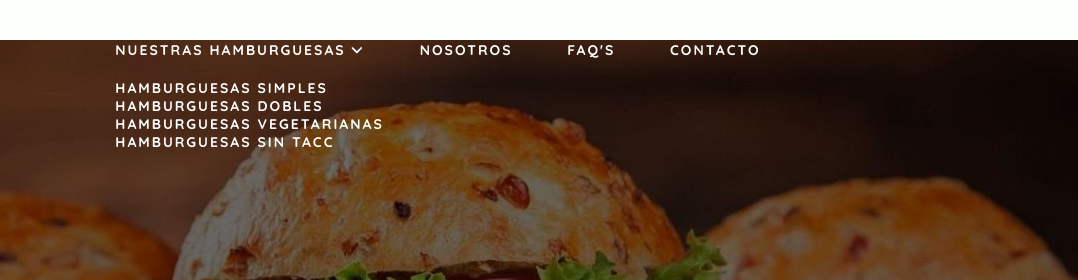
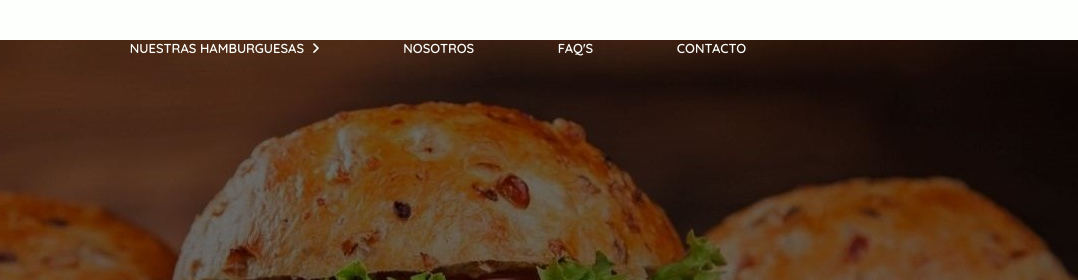
Before and after one commit to LucianoGonzalez84/Hamburguesas-BURGUER, a plain HTML site: page index.html in a window 1280 px wide. Shown: the top 280 px of the page, 202-1280 px from the left. Drawn offline with Linux system fonts and the light colour scheme; a web font is replaced by a local one.

Commit message:
avances version 3

```diff
--- a/index.html
+++ b/index.html
@@ -24,60 +24,57 @@
         <nav class="navegador" id="navegador">
             <div class="navegador__icono">
                 <img src="./assets/images/IconoNegro.png" alt="icono" class="icono_negro" id="icono-negro">
-                <img src="./assets/images/iconoBlanco.png" alt="icono"
-                class="icono_blanco" id="icono-blanco">
+                <img src="./assets/images/iconoBlanco.png" alt="icono" class="icono_blanco" id="icono-blanco">
             </div>
-            <div class="navegadorItems">
-                <ul>
-                    <li><a href="">Nuestras hamburguesas<i class="fa-solid fa-angle-down"></i></a>
-                        <ul>
-                            <li><a href="#">Hamburguesas Simples</a></li>
-                            <li><a href="#">Hamburguesas Dobles</a></li>
-                            <li><a href="#">Hamburguesas Vegetarianas</a></li>
-                            <li><a href="#">Hamburguesas Sin TACC</a></li>
+            <ul class="navegador__menu">
+                <li class="menu__items" id="item-desplegable"><a>Nuestras hamburguesas<i
+                            class="fa-solid fa-angle-right item__desplegable__icono"
+                            id="item-desplegable-icono"></i></a>
+                    <ul class="menu_desplegado" id="menu-desplegado">
+                        <li><a href="#simples">Hamburguesas Simples</a></li>
+                        <li><a href="#dobles">Hamburguesas Dobles</a></li>
+                        <li><a href="#vegetarianas">Hamburguesas Vegetarianas</a></li>
+                        <li><a href="#sintacc">Hamburguesas Sin TACC</a></li>
                     </ul>
                 </li>
-                    <li><a href="#">Nosotros</a></li>
-                    <li><a href="#">Faq's</a></li>
-                    <li><a href="#">Contacto</a></li>
-
+                <li class="menu__items"><a href="#">Nosotros</a></li>
+                <li class="menu__items"><a href="#">Faq's</a></li>
+                <li class="menu__items"><a href="#">Contacto</a></li>
             </ul>
-            </div>
             <div class="navegador__carrito" id="boton-carrito">
                 <button><i class="fa-solid fa-cart-shopping"></i></button>
                 <div class="cantidad_productos">
                     <span id="productos-en-carrito">0</span>
                 </div>
             </div>
-
-
-
-
         </nav>
     </header>
 
 
     <main id="main">
+        <section>
 
-        <div id="mainCarritoActivo" class="inactivo">
-
-        </div>
-        <div class="hamburguesas">
+        </section>
+        <section>
+            <div class="hamburguesas" id="simples">
                 <h2 class="hamburguesas__titulo">hamburguesas simples</h2>
             </div>
             <div id="listaHamburguesasSimples" class="listaHamburguesas"></div>
-        <div class="hamburguesas">
+            <div class="hamburguesas" id="dobles">
                 <h2 class="hamburguesas__titulo">hamburguesas dobles</h2>
             </div>
             <div id="listaHamburguesasDobles" class="listaHamburguesas"></div>
-        <div class="hamburguesas">
+            <div class="hamburguesas" id="vegetarianas">
                 <h2 class="hamburguesas__titulo">hamburguesas vegetarianas</h2>
             </div>
             <div id="listaHamburguesasVegetarianas" class="listaHamburguesas"></div>
-        <div class="hamburguesas">
+            <div class="hamburguesas" id="sintacc">
                 <h2 class="hamburguesas__titulo">hamburguesas sin tacc</h2>
             </div>
             <div id="listaHamburguesasSinTacc" class="listaHamburguesas"></div>
+            <div id="mainCarritoActivo" class="inactivo"></div>
+        </section>
+
     </main>
 
     <div id="contenedor_carrito" class="inactivo">
--- a/style.css
+++ b/style.css
@@ -18,6 +18,7 @@
   margin: 0;
   box-sizing: border-box;
   font-size: 62.5%;
+  scroll-behavior: smooth;
 }
 
 body {
@@ -30,46 +31,47 @@
   HEADER
 
   */
-  header{
+header {
   height: 100vh;
   width: 100%;
   background-image: url(./assets/images/hamburguesa1.jpg);
   object-fit: cover;
   background-position: center;
   background-repeat: no-repeat;
-    background-attachment:local
-
+  background-attachment: local
 }
 
 
 /* NAVEGADOR */
 .navegador {
   width: 100%;
-    height: 10rem;
+  min-height: 10rem;
   background-color: inherit;
   color: var(--colorBlanco);
   position: fixed;
   z-index: 3;
   display: flex;
-    transition: all 0.5s;
+  transition: all 400ms;
   justify-content: space-around;
   align-items: center;
 }
-  .navegadorScroll{
+
+.navegadorScroll {
   width: 100%;
-    height: 10rem;
+  min-height: 10rem;
   background-color: var(--colorBlanco);
   color: var(--colorNegro);
   position: fixed;
   z-index: 3;
   display: flex;
-    transition: all 0.5s;
+  transition: all 400ms;
   justify-content: space-around;
   align-items: center;
   border-bottom: 1px solid var(--colorBordeProducto);
   box-shadow: 0rem 0rem 2rem var(--colorSombra);
 }
-  .navegador__icono{
+
+.navegador__icono {
   height: 5rem;
   width: 16rem;
   position: relative;
@@ -77,63 +79,76 @@
   align-items: center;
   justify-content: center;
 }
-  .navegador__icono .icono_negro{
-    position: absolute;
-  }
-  .navegador__icono .icono_blanco{
+
+.navegador__icono .icono_negro {
   position: absolute;
 }
 
-  .navegadorItems{
+.navegador__icono .icono_blanco {
+  position: absolute;
+}
+
+
+
+.navegador__menu {
+  display: flex;
+  align-items: center;
+  justify-content: space-around;
   width: 70rem;
-    height: 5rem;
   position: relative;
 }
-  .navegadorItems ul{
-    height: 100%;
+.menu__items {
   list-style: none;
+  overflow: hidden;
+  height: 2rem;
+}
+.item__desplegable__icono {
+  margin-left: 0.75rem;
+  font-size: 1.3rem;
+  font-weight: 700;
+}
+.menu__items a {
+  font-family: var(--fuenteSecundaria);
+  font-size: 1.3rem;
+  font-weight: 600;
+  text-decoration: none;
+  text-transform: uppercase;
+  color: inherit;
+  transition: color 400ms;
+}
+.menu__items a:hover {
+  color: var(--colorAmarillo);
+}
+.menu_desplegado {
+  position: absolute;
+  height: 0;
+  width: 105%;
+  transform: translateX(-6%);
+  list-style: none;
+  margin-top: 0.75rem;
+  overflow: hidden;
   display: flex;
-    justify-content: space-around;
   align-items: center;
+  justify-content: space-between;
+  padding: 0 0.5rem;
+  transition: height 400ms;
+
+}
+.menu_desplegado li {
+  padding: 0.5rem 0 0.5rem 0;
 
 
 }
-  .navegadorItems ul a{
-    font-family: var(--fuenteSecundaria);
-    font-size: 1.4rem;
-    font-weight: 700;
-    text-transform: uppercase;
-    color:inherit;
-    letter-spacing: 0.2rem;
-    text-decoration: none;
-  }
-  .navegadorItems ul a i{
-    font-size: 1.4rem;
-    margin-left: 0.5rem;
-  }
 
-  .navegadorItems ul ul{
-    display: flex;
-    height: auto;
-    flex-direction: column;
-    align-items: flex-start;
-    position: absolute;
-    margin-top: 2rem;
-
-  }
-
-  .navegadorItems ul ul a{
-    font-size: 1.4rem;
-    margin: 2rem 0;
-  }
-
-  .navegadorItems a:hover{
-    color: var(--colorAmarillo);
-    transition: all 400ms;
+.menu_desplegado li a {
+  font-size: 1.2rem;
 }
 
 
-  .navegador__carrito{
+
+
+
+.navegador__carrito {
   height: 5rem;
   width: 16rem;
   position: relative;
@@ -141,18 +156,21 @@
   align-items: center;
   justify-content: center;
 }
-  .navegador__carrito button{
+
+.navegador__carrito button {
   cursor: pointer;
   height: auto;
   width: auto;
   border: none;
   background-color: inherit;
 }
-  .navegador__carrito button i{
+
+.navegador__carrito button i {
   font-size: 2.5rem;
   color: var(--colorNegro);
 }
-  .navegador__carrito .cantidad_productos{
+
+.navegador__carrito .cantidad_productos {
   height: 2rem;
   width: 2rem;
   border-radius: 50%;
@@ -165,7 +183,8 @@
   align-items: center;
   justify-content: center;
 }
-  .navegador__carrito .cantidad_productos span{
+
+.navegador__carrito .cantidad_productos span {
   font-family: var(--fuenteSecundaria);
   font-size: 1.5rem;
   font-weight: 800;
@@ -179,12 +198,12 @@
   MAIN
 
   */
-  main{
+main {
   position: relative;
   top: 50rem
 }
 
-  .mainSeleccionado{
+.mainSeleccionado {
   height: 100%;
   width: 100%;
   background-color: #000000;
@@ -209,10 +228,10 @@
 
 .hamburguesas__titulo {
   font-family: var(--fuentePrincipal);
-    font-size: 5rem;
+  font-size: 4rem;
   color: var(--colorBlanco);
   text-align: center;
-    letter-spacing: 0.2rem;
+  letter-spacing: 1rem;
 }
 
 .listaHamburguesas {
@@ -256,6 +275,7 @@
   margin-bottom: 1rem;
   text-align: center;
 }
+
 .tarjeta p {
   font-family: var(--fuenteSecundaria);
   font-weight: 800;
@@ -266,6 +286,7 @@
   text-align: center;
 
 }
+
 .tarjeta h4 {
   color: var(--colorLetra);
   font-family: var(--fuentePrincipal);
@@ -273,11 +294,13 @@
   text-align: center;
 
 }
-  .tarjetaAgregarCarrito{
+
+.tarjetaAgregarCarrito {
   display: flex;
   justify-content: space-around;
   align-items: center;
 }
+
 .tarjeta button {
   height: 2.9rem;
   width: 14rem;
@@ -291,7 +314,8 @@
   border: none;
   cursor: pointer;
 }
-  .tarjeta button i{
+
+.tarjeta button i {
   transform: scale(1.8);
   margin-left: 1.2rem;
 }
@@ -300,10 +324,10 @@
 
 
 
-  .contenedor_carrito{
+.contenedor_carrito {
   position: fixed;
   width: 70rem;
-    height:47rem;
+  height: 47rem;
   top: 12.5rem;
   left: 50%;
   transform: translateX(-50%);
@@ -314,16 +338,17 @@
   z-index: 3;
 }
 
-  .contenedor_carrito h2{
+.contenedor_carrito h2 {
   font-family: var(--fuentePrincipal);
   font-size: 1.6rem;
 }
-  .contenedor_carrito h3{
+
+.contenedor_carrito h3 {
   font-family: var(--fuentePrincipal);
   font-size: 1.4rem;
 }
 
-  .carrito_encabezado{
+.carrito_encabezado {
   display: flex;
   justify-content: space-between;
   align-items: center;
@@ -332,10 +357,10 @@
   margin-bottom: 2.5rem;
 }
 
-  .carrito_encabezado button{
+.carrito_encabezado button {
   height: 2rem;
   width: 2.5rem;
-    background-color:var(--colorLetra);
+  background-color: var(--colorLetra);
   border: none;
   border-radius: 5px;
   display: flex;
@@ -343,13 +368,14 @@
   align-items: center;
   cursor: pointer;
 }
-  .carrito_encabezado button i{
+
+.carrito_encabezado button i {
   color: var(--colorBlanco);
   transform: scale(1.7);
 
 }
 
-  .carrito{
+.carrito {
   height: 26rem;
   overflow: auto;
 
@@ -373,44 +399,51 @@
   border: 2px solid var(--colorBlanco);
 }
 
-  .productoAgregado{
+.productoAgregado {
   width: 100%;
   height: 2.5rem;
   display: flex;
   align-items: center;
   margin-bottom: 1rem;
 }
+
 .productoAgregado p {
   font-family: var(--fuenteSecundaria);
   font-size: 1.5rem;
   font-weight: 800;
 
 }
-  .productoAgregado p:first-child{
+
+.productoAgregado p:first-child {
   width: 34rem;
   margin-right: 1.5rem;
   margin-left: 0.5rem;
   border-right: 0.1rem solid var(--colorBordeProducto);
 }
-  .productoAgregado p:nth-child(2){
+
+.productoAgregado p:nth-child(2) {
   width: 13.5rem;
   margin-right: 1.5rem;
   border-right: 0.1rem solid var(--colorBordeProducto);
 }
-  .productoAgregado p:nth-child(3){
+
+.productoAgregado p:nth-child(3) {
   width: 10rem;
   margin-right: 1.5rem;
   border-right: 0.1rem solid var(--colorBordeProducto);
 }
-  .productoAgregado button{
+
+.productoAgregado button {
   border: none;
   cursor: pointer;
   color: var(--colorLetra);
 }
-  .productoAgregado button i{
+
+.productoAgregado button i {
   scale: 2.5;
 }
-  .carrito_pie{
+
+.carrito_pie {
   display: flex;
   flex-direction: column;
   justify-content: space-between;
@@ -418,7 +451,8 @@
   margin-top: 2.5rem;
 
 }
-  .carrito_pie .carrito_pie_precio{
+
+.carrito_pie .carrito_pie_precio {
 
   margin-bottom: 1rem;
   text-align: end;
@@ -428,20 +462,22 @@
   left: 100%;
   transform: translateX(-100%);
 }
-  .carrito_pie .carrito_pie_precio span{
+
+.carrito_pie .carrito_pie_precio span {
   font-family: var(--fuentePrincipal);
   font-size: 1.4rem;
   letter-spacing: 0.2rem;
 }
 
-  .carrito_pie_botones{
+.carrito_pie_botones {
   display: flex;
   justify-content: space-between;
   border-top: 0.1rem solid var(--colorNegro);
   padding-top: 1rem;
   margin-bottom: 2.5rem;
 }
-  .carrito_pie_botones button{
+
+.carrito_pie_botones button {
   width: 15rem;
   height: 2.9rem;
   border-radius: 0.5rem;
@@ -452,10 +488,12 @@
   border: none;
   cursor: pointer;
 }
-  .carrito_pie_botones button:first-child{
+
+.carrito_pie_botones button:first-child {
   background-color: var(--colorLetra);
 }
-  .carrito_pie_botones button:last-child{
+
+.carrito_pie_botones button:last-child {
   background-color: var(--colorVerde);
 }
 
@@ -466,6 +504,15 @@
 .inactivo {
   display: none;
 }
-.transparente{
+
+.transparente {
   opacity: 0;
 }
+
+.rotacion {
+  transform: rotate(90deg);
+}
+
+.alturaAuto {
+  height: auto;
+}
```
Also changed, not shown: index.js (+10 -0 lines). Lines whose indentation alone changed are shown as unchanged.
